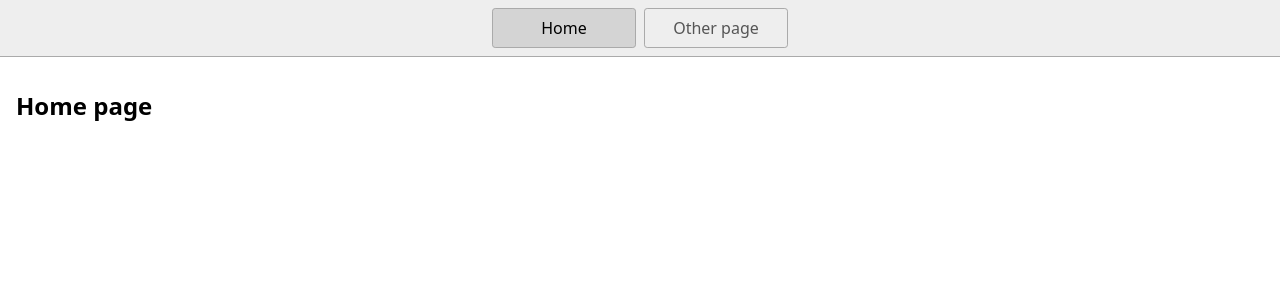
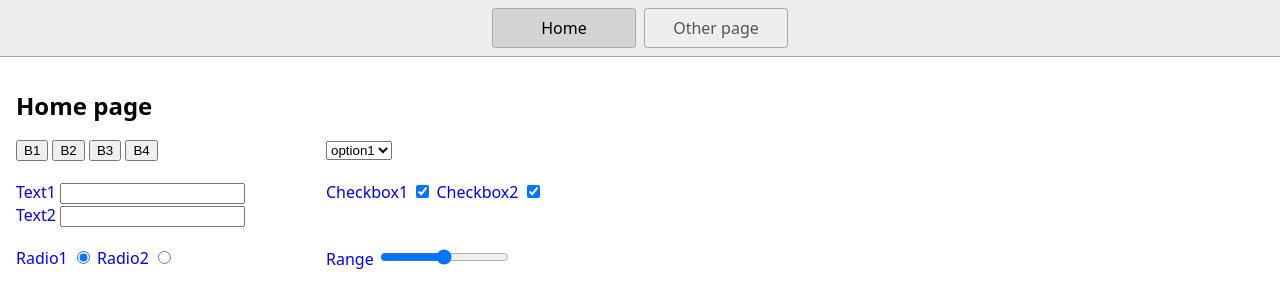
Before and after one commit to JanArildEileng/web-platform-hpjrhz, a plain HTML site: page index.html in a window 1280 px wide. Drawn offline with Linux system fonts and the light colour scheme.

Commit message:
2 files modified

```diff
--- a/index.html
+++ b/index.html
@@ -18,6 +18,59 @@
     </nav>
     <main>
       <h1>Home page</h1>
+
+      <div class="gridcontainer">
+          <div class="griditem">
+              <button>B1</button>
+              <button>B2</button>
+              <button>B3</button>
+              <button>B4</button>
+          </div>
+          <div class="griditem">
+              <select>
+                  <option selected>option1</option>
+                  <option >option2</option>
+                  <option >optio3</option>
+                  <option >option4</option>
+
+              </select>
+
+          </div>
+          <div class="griditem">
+              <div>
+                <label for="text1">Text1</label>
+                <input type="text" name="text1" />
+              </div>
+              <div>
+                <label for="text2">Text2</label>
+                <input type="text" name="text2" />
+              </div>
+          </div>
+          <div class="griditem">
+              <label for="checkbox1">Checkbox1</label>
+              <input type="checkbox" name="checkbox1" checked>
+              <label for="checkbox2">Checkbox2</label>
+              <input type="checkbox" name="checkbox2" checked>
+           </div>
+
+           <div class="griditem">
+            <label for="radio1">Radio1</label>
+            <input type="radio" name="radio" checked>
+            <label for="radio2">Radio2</label>
+            <input type="radio" name="radio" >
+         </div>
+
+         <div class="griditem">
+          <label for="range">Range</label>
+          <input type="range" name="range" min="10" max="20" >
+
+       </div>
+
+
+
+      </div>
+
+
     </main>
   </body>
 </html>
--- a/styles.css
+++ b/styles.css
@@ -44,3 +44,13 @@ h1 {
   font-weight: bold;
   font-size: 1.5rem;
 }
+
+.gridcontainer {
+  display: grid;
+  grid-template-columns: 300px 300px;
+  gap: 20px 10px;
+}
+
+.griditem {
+  color: blue;
+}
```
